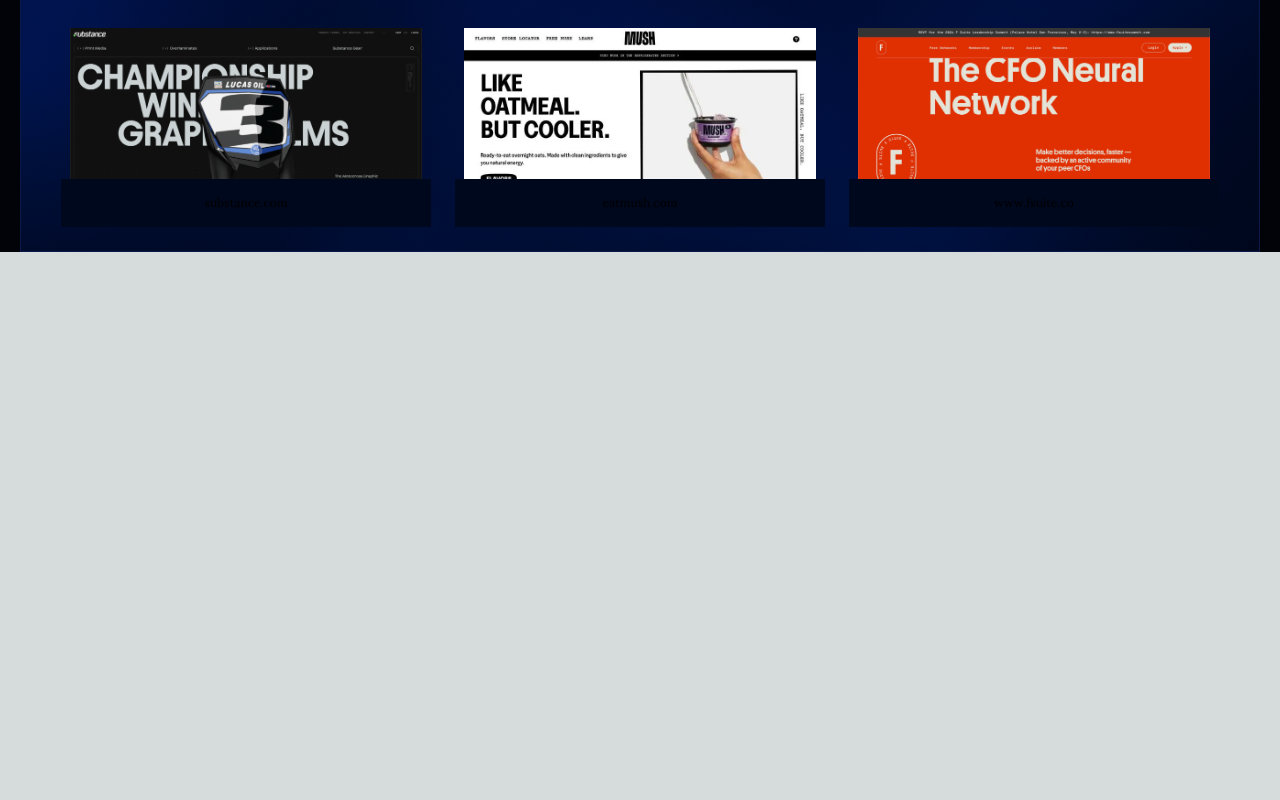
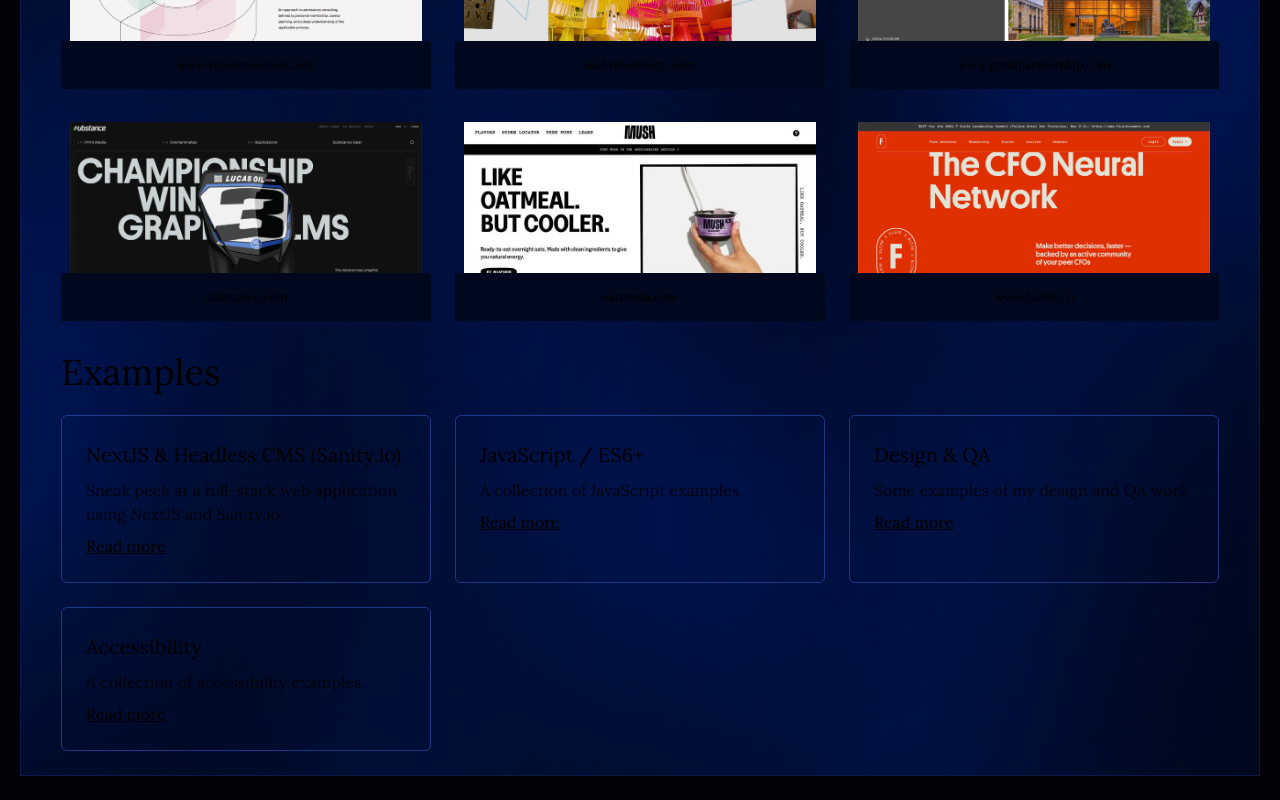
Before and after one commit to knynkwl/Portfolio, a Next.js app: page /work in a window 1280 px wide. Shown: the part 633-1433 px from the top of the page. Before the commit the page ends 885 px from the top, so only its background shows below. Built offline with nearby package versions, Linux system fonts and the light colour scheme.

Commit message:
examples

```diff
--- a/src/app/work/page.tsx
+++ b/src/app/work/page.tsx
@@ -5,10 +5,46 @@
 import Background from '@/components/Background';
 import ActionLinks from '@/components/ActionLinks';
 import works from '@/utils/works';
+import Link from 'next/link';
+
+const example_links = [
+  {
+    headline: 'NextJS & Headless CMS (Sanity.io)',
+    description: 'Sneak peek at a full-stack web application using NextJS and Sanity.io.',
+    href: '/examples/nextjs-and-sanity'
+  },
+  {
+    headline: 'JavaScript / ES6+',
+    description: 'A collection of JavaScript examples.',
+    href: '/examples/javascript'
+  },
+  {
+    headline: 'Design & QA',
+    description: 'Some examples of my design and QA work.',
+    href: '/examples/design-and-qa'
+  },
+  {
+    headline: 'Accessibility',
+    description: 'A collection of accessibility examples.',
+    href: '/examples/accessibility'
+  }
+]
+
+const Headline = ({
+  headline
+}: {
+  headline: string
+}) => {
+  return (
+    <h2 className='text-[28px] md:text-[36px] font-extralight transition-all duration-1000 opacity-100 transform translate-x-0 translate-y-0 mt-6 mb-4'>{headline}</h2>
+  )
+}
+
+const gridClasses = 'grid sm:grid-cols-2 lg:grid-cols-3 gap-6'
 
 export default function Page() {
   return (
-    <div className={`font-display relative bg-blue-2 border border-[#091949] md:overflow-hidden transition-all duration-1000 w-[calc(100vw-40px)] mt-6 overflow-scroll`}>
+    <div className={`font-display relative bg-blue-2 border border-[#091949] md:overflow-hidden transition-all duration-1000 w-[calc(100vw-40px)] my-6 overflow-scroll`}>
       <div className={`py-[24px] px-6 md:px-10 relative z-10 flex items-start justify-center flex-col`}>
         <div className={`text-[30px] md:text-[42px] font-extralight transition-all duration-1000 opacity-100 transform translate-x-0 translate-y-0`}>Hey, I&#39;m Kenyon</div>
         <p className={`text-lg max-w-[700px] font-light transition-all duration-1000 text-blue-3 opacity-100 transform translate-x-0`}>Curious Coder - Creative Thinker</p>
@@ -17,7 +53,10 @@
         <ActionLinks showContent={true} />
       </div>
 
-      <div className="grid grid-cols-3 gap-6 py-[24px] px-6 md:px-10 relative z-10">
+      <div className="py-[24px] px-6 md:px-10 relative z-10">
+        <Headline headline="Work" />
+        <section className={gridClasses}>
+
           {works.map((work, index) => (
             <div key={index} className="aspect-video bg-blue-2 bg-opacity-0 relative group hover:bg-blue-3 transition-colors duration-500">
               <a
@@ -37,6 +76,24 @@
               </a>
             </div>
           ))}
+        </section>
+
+        <section className="">
+          <Headline headline="Examples" />
+
+          <div className={gridClasses}>
+
+            {example_links.map((link, i) => (
+              <article key={i} className='border border-blue-3 border-opacity-40 p-6 rounded-md'>
+                <h1 className="text-[20px]">{link.headline}</h1>
+                <p className="text-[16px] my-2 opacity-80">{link.description}</p>
+                <Link href={link.href} key={i} className="underline">
+                  Read more
+                </Link>
+              </article>
+            ))}
+          </div>
+        </section>
       </div>
 
       <Background />
```
Lines whose indentation alone changed are shown as unchanged.
